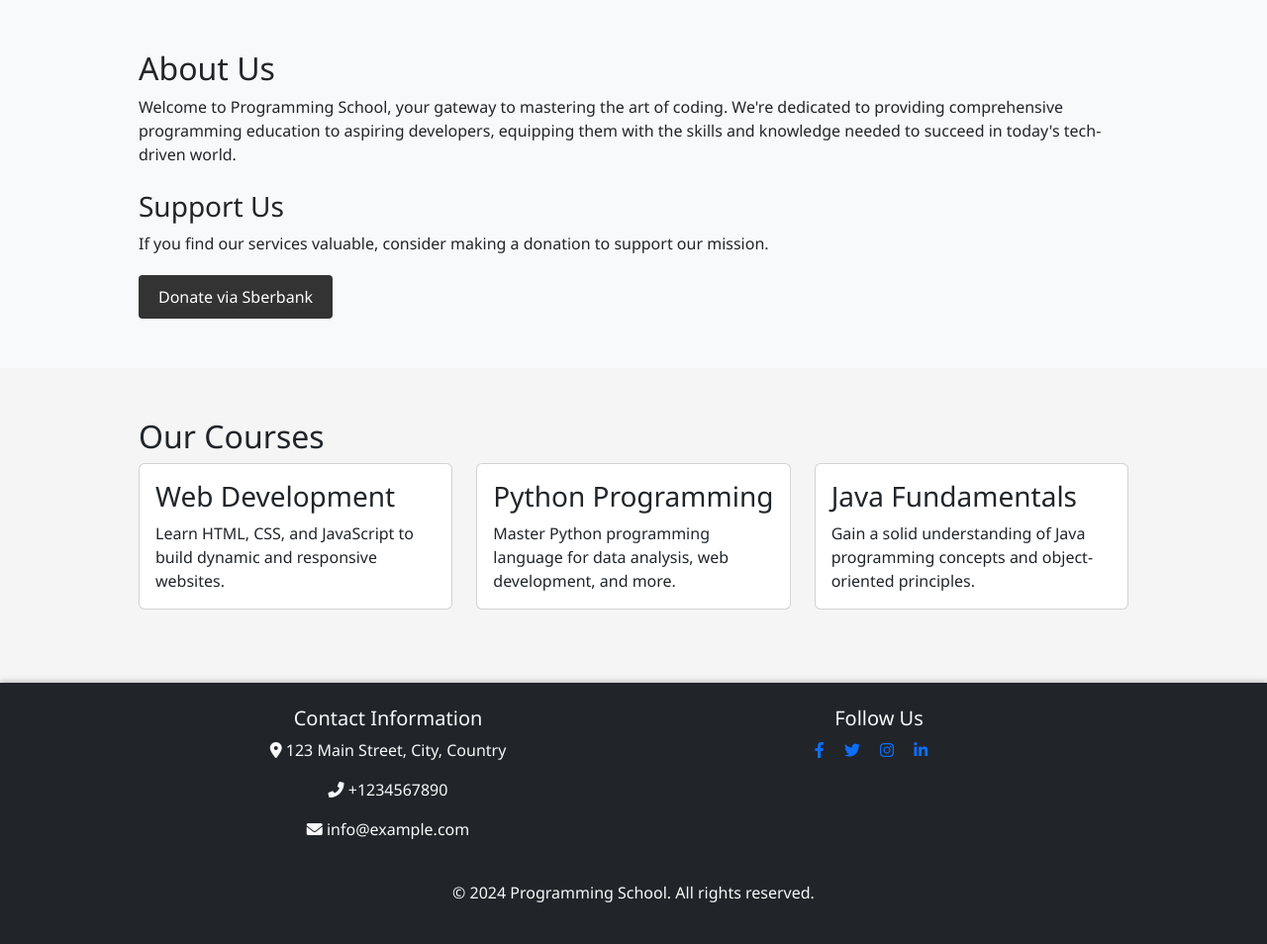
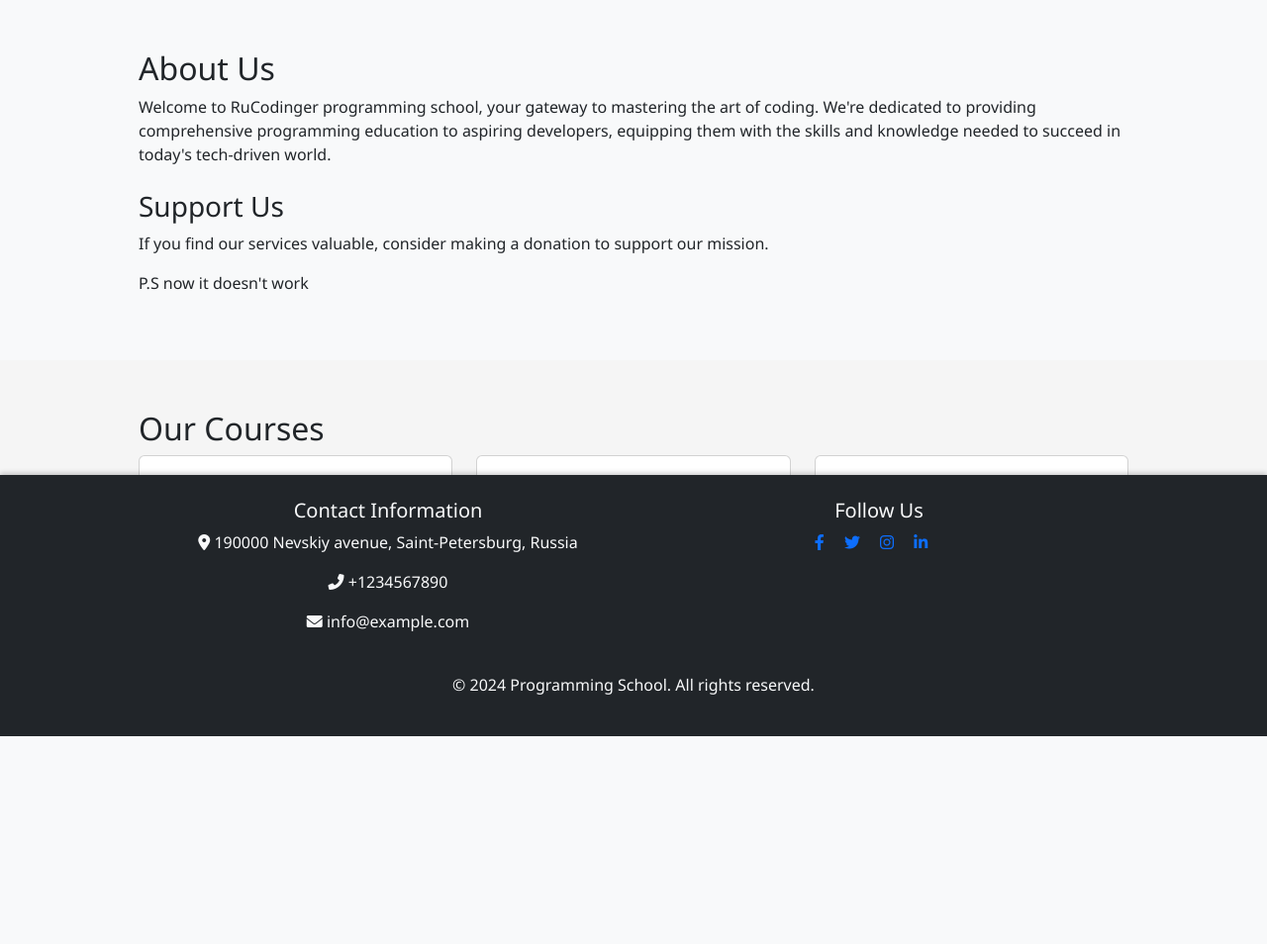
Before and after one commit to rucodinger/mysite, a Django app: page / in a window 1280 px wide. Shown: the part 56-1010 px from the top of the page at 99% size. After the commit the page ends 800 px from the top, so only its background shows below. Run offline with Django 5.2, Linux system fonts and the light colour scheme.

Commit message:
Some changes in frontend
[-] Deleted courses_styles.css
[/] Added fixed footer in styles.css
[/] Chanhed some text in index.html

```diff
--- a/mysite/static/css/courses_styles.css
+++ /dev/null
@@ -1,3 +0,0 @@
-footer {
-    position: fixed;
-}
--- a/mysite/static/css/styles.css
+++ b/mysite/static/css/styles.css
@@ -60,6 +60,7 @@ footer {
     bottom: 0;
     width: 100%;
     box-shadow: 0 -2px 5px rgba(0, 0, 0, 0.2);
+    position: fixed;
 }
 
 form {
--- a/mysite/templates/contact.html
+++ b/mysite/templates/contact.html
@@ -14,7 +14,6 @@
     <!-- Font Awesome Icons -->
     <link href="https://cdnjs.cloudflare.com/ajax/libs/font-awesome/6.0.0-beta3/css/all.min.css" rel="stylesheet">
     <link rel="stylesheet" type="text/css" href="{% static 'css/styles.css' %}">
-    <link rel="stylesheet" type="text/css" href="{% static 'css/courses_styles.css' %}">
 </head>
 <body>
     <nav class="navbar navbar-expand-lg navbar-light bg-light">
--- a/mysite/templates/courses.html
+++ b/mysite/templates/courses.html
@@ -14,7 +14,6 @@
     <!-- Font Awesome Icons -->
     <link href="https://cdnjs.cloudflare.com/ajax/libs/font-awesome/6.0.0-beta3/css/all.min.css" rel="stylesheet">
     <link rel="stylesheet" type="text/css" href="{% static 'css/styles.css' %}">
-    <link rel="stylesheet" type="text/css" href="{% static 'css/courses_styles.css' %}">
 </head>
 <body>
     <nav class="navbar navbar-expand-lg navbar-light bg-light">
--- a/mysite/templates/form_success.html
+++ b/mysite/templates/form_success.html
@@ -14,7 +14,6 @@
     <!-- Font Awesome Icons -->
     <link href="https://cdnjs.cloudflare.com/ajax/libs/font-awesome/6.0.0-beta3/css/all.min.css" rel="stylesheet">
     <link rel="stylesheet" type="text/css" href="{% static 'css/styles.css' %}">
-    <link rel="stylesheet" type="text/css" href="{% static 'css/courses_styles.css' %}">
 </head>
 <body>
     <nav class="navbar navbar-expand-lg navbar-light bg-light">
--- a/mysite/templates/index.html
+++ b/mysite/templates/index.html
@@ -41,21 +41,22 @@
     <section id="about" class="section bg-light">
         <div class="container">
             <h2>About Us</h2>
-            <p>Welcome to Programming School, your gateway to mastering the art of coding. We're dedicated to providing comprehensive programming education to aspiring developers, equipping them with the skills and knowledge needed to succeed in today's tech-driven world.</p>
+            <p>Welcome to RuCodinger programming school, your gateway to mastering the art of coding. We're dedicated to providing comprehensive programming education to aspiring developers, equipping them with the skills and knowledge needed to succeed in today's tech-driven world.</p>
 
             <!-- Donation Button -->
             <div class="mt-4">
                 <h3>Support Us</h3>
                 <p>If you find our services valuable, consider making a donation to support our mission.</p>
+                <p>P.S now it doesn't work</p>
                 <!-- Sberbank Donation Button -->
-                <form action="https://securepayments.sberbank.ru/payment/rest/register.do" method="post">
+                <!-- <form action="https://securepayments.sberbank.ru/payment/rest/register.do" method="post">
                     <input type="hidden" name="userName" value="your_sberbank_username"> <!-- Replace with your Sberbank username -->
-                    <input type="hidden" name="password" value="your_sberbank_password"> <!-- Replace with your Sberbank password -->
-                    <input type="hidden" name="orderNumber" value="12345"> <!-- Replace with a unique order number -->
-                    <input type="hidden" name="amount" value="100"> <!-- Donation amount in Russian rubles -->
-                    <input type="hidden" name="returnUrl" value="https://example.com/success">
-                    <button type="submit" class="btn btn-primary">Donate via Sberbank</button>
-                </form>
+                    <!-- <input type="hidden" name="password" value="your_sberbank_password"> Replace with your Sberbank password -->
+                    <!-- <input type="hidden" name="orderNumber" value="12345"> Replace with a unique order number -->
+                    <!-- <input type="hidden" name="amount" value="100"> Donation amount in Russian rubles -->
+                    <!-- <input type="hidden" name="returnUrl" value="https://example.com/success"> -->
+                    <!-- <button type="submit" class="btn btn-primary">Donate via Sberbank</button> -->
+                <!-- </form>  -->
             </div>
         </div>
     </section>
@@ -99,7 +100,7 @@
             <div class="row">
                 <div class="col-md-6">
                     <h5>Contact Information</h5>
-                    <p><i class="fas fa-map-marker-alt"></i> 123 Main Street, City, Country</p>
+                    <p><i class="fas fa-map-marker-alt"></i> 190000 Nevskiy avenue, Saint-Petersburg, Russia</p>
                     <p><i class="fas fa-phone-alt"></i> +1234567890</p>
                     <p><i class="fas fa-envelope"></i> info@example.com</p>
                 </div>
--- a/mysite/urls.py
+++ b/mysite/urls.py
@@ -3,7 +3,6 @@ from . import views
 
 urlpatterns = [
     path('', views.home_page, name='index'),
-    path('/', views.home_page, name='index'),
     path('courses/', views.courses_page, name='courses'),
     path('contact/', views.contact_view, name='contact'),
 ]
--- a/rucodinger_site/settings.py
+++ b/rucodinger_site/settings.py
@@ -127,6 +127,7 @@ DEFAULT_FROM_EMAIL = EMAIL_HOST_USER
 # https://docs.djangoproject.com/en/5.0/howto/static-files/
 
 STATIC_URL = 'static/'
+STATIC_ROOT = os.path.join(BASE_DIR, 'static')
 
 # Default primary key field type
 # https://docs.djangoproject.com/en/5.0/ref/settings/#default-auto-field
--- a/static/css/courses_styles.css
+++ /dev/null
@@ -1,3 +0,0 @@
-footer {
-    position: fixed;
-}
--- a/static/css/styles.css
+++ b/static/css/styles.css
@@ -60,6 +60,7 @@ footer {
     bottom: 0;
     width: 100%;
     box-shadow: 0 -2px 5px rgba(0, 0, 0, 0.2);
+    position: fixed;
 }
 
 form {
```
